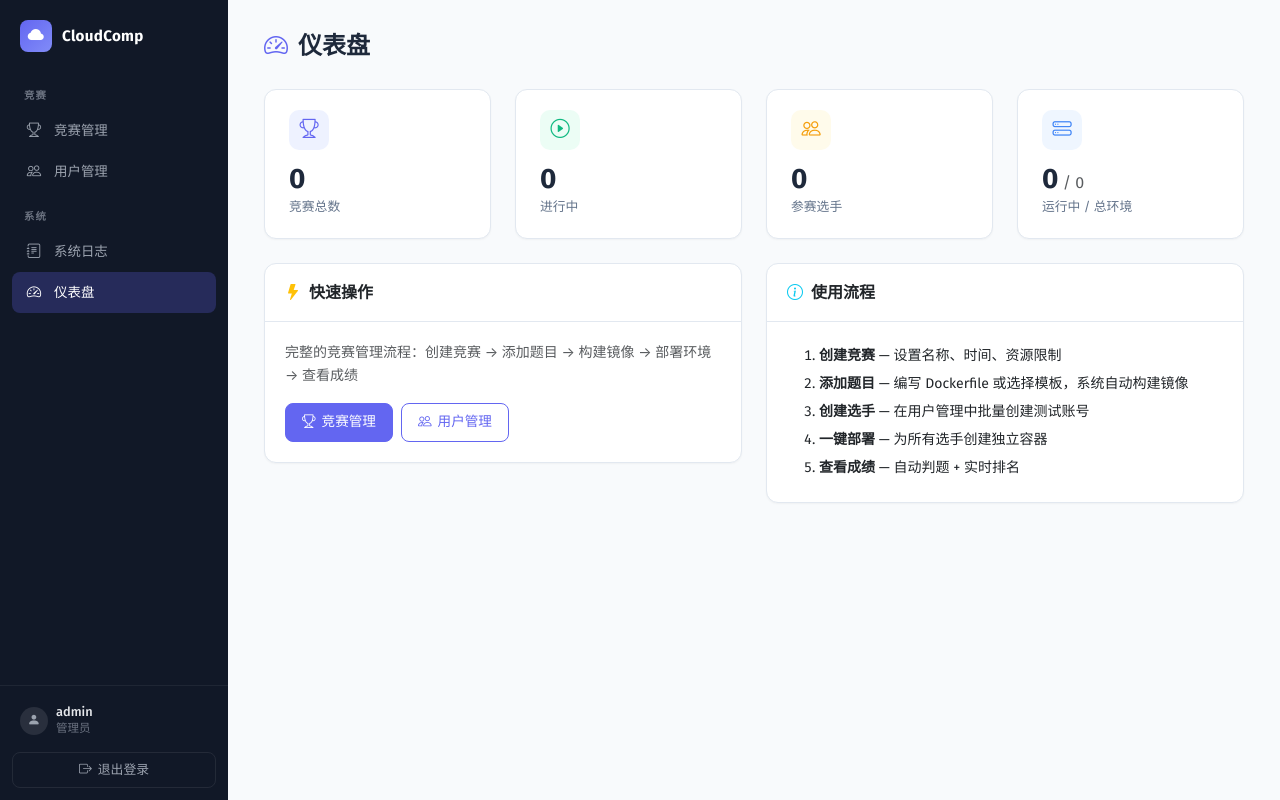
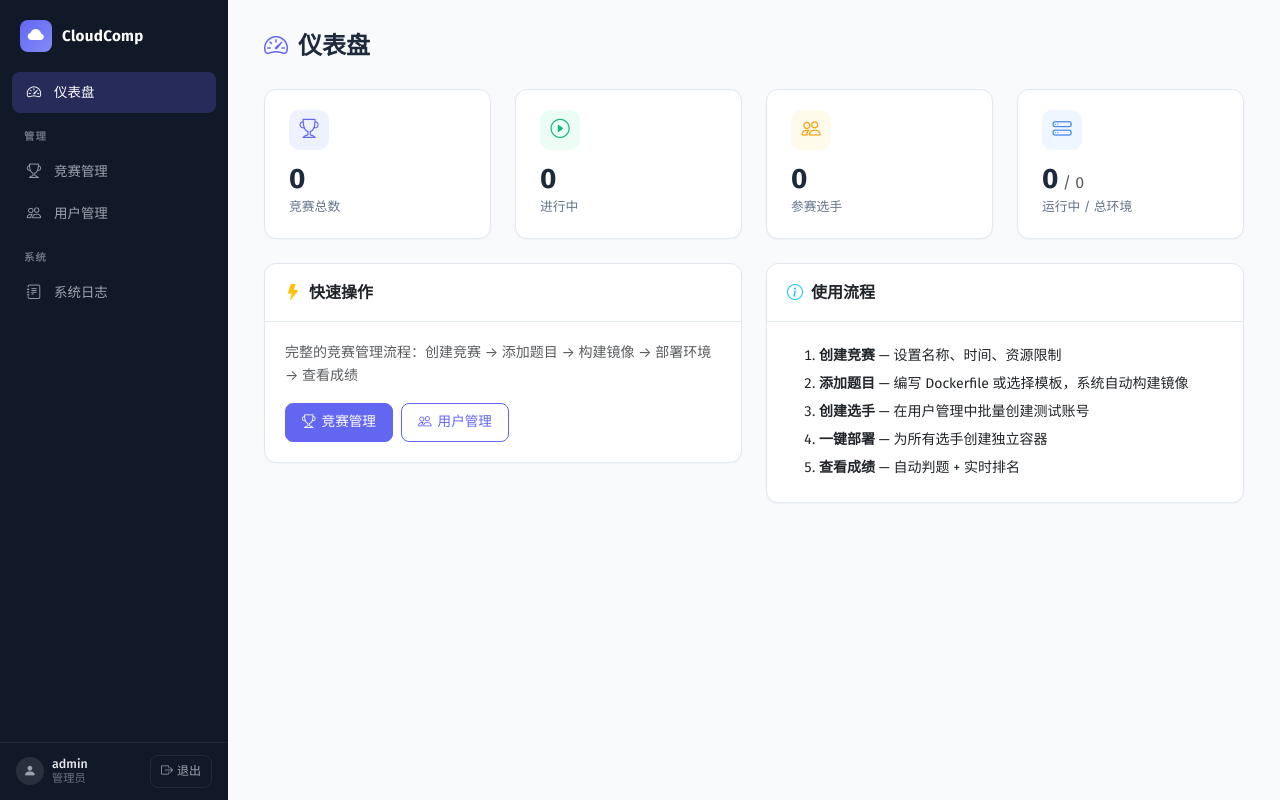
Before and after one commit to Memories-white/competition-platform, a Flask app: page /admin/ in a window 1280 px wide. Run offline with Flask 3, Linux system fonts and the light colour scheme; the visitor is signed in with stand-in values (Sample User, id 1); data comes from the database, SQL or seed files in the repository; data that the repository does not hold is empty; some libraries are stand-ins or nearby versions.

Commit message:
修复侧边栏布局：用户信息与退出按钮水平排列，仪表盘置顶
- 侧边栏底部改为 flex 横排：头像+用户名在左，退出按钮在右
- 导航顺序调整：仪表盘 → 竞赛管理 → 用户管理 → 系统日志
- 退出按钮文案精简为「退出」

```diff
--- a/static/css/style.css
+++ b/static/css/style.css
@@ -99,28 +99,41 @@
 .sidebar-nav .nav-item i { width: 20px; text-align: center; font-size: .9rem; }
 .sidebar-bottom {
     flex-shrink: 0;
-    padding: 12px;
+    display: flex; align-items: center; gap: 8px;
+    padding: 12px 16px;
     border-top: 1px solid rgba(255,255,255,.06);
 }
 .sidebar-user {
     display: flex; align-items: center; gap: 8px;
-    padding: 6px 8px; margin-bottom: 8px;
-    font-size: .8rem; color: #9CA3AF;
+    flex: 1; min-width: 0;
+    font-size: .78rem; color: #9CA3AF;
 }
 .sidebar-user .avatar {
     width: 28px; height: 28px; border-radius: 50%;
     background: rgba(255,255,255,.1);
+    flex-shrink: 0;
     display: flex; align-items: center; justify-content: center;
     font-size: .8rem;
 }
+.sidebar-user .user-meta {
+    min-width: 0;
+    line-height: 1.3;
+}
+.sidebar-user .user-name {
+    color: #E5E7EB; font-weight: 500;
+    white-space: nowrap; overflow: hidden; text-overflow: ellipsis;
+}
+.sidebar-user .user-role { font-size: .7rem; color: #6B7280; }
 .sidebar-bottom .btn-logout {
-    display: flex; align-items: center; justify-content: center; gap: 6px;
-    width: 100%; padding: 7px;
+    flex-shrink: 0;
+    display: flex; align-items: center; justify-content: center; gap: 4px;
+    padding: 6px 10px;
     border: 1px solid rgba(255,255,255,.08);
     border-radius: var(--radius-sm);
     background: transparent; color: #9CA3AF;
-    font-size: .8rem; text-decoration: none;
+    font-size: .75rem; text-decoration: none;
     transition: all var(--t-fast);
+    white-space: nowrap;
 }
 .sidebar-bottom .btn-logout:hover {
     color: #F9FAFB; background: rgba(255,255,255,.05);
--- a/templates/base.html
+++ b/templates/base.html
@@ -24,7 +24,12 @@
 
     <nav class="sidebar-nav">
     {% if current_user.role == 'admin' %}
-        <div class="nav-label">竞赛</div>
+        <a class="nav-item {{ 'active' if request.path == '/admin/' else '' }}"
+           href="{{ url_for('admin.dashboard') }}">
+            <i class="bi bi-speedometer2"></i> 仪表盘
+        </a>
+
+        <div class="nav-label">管理</div>
         <a class="nav-item {{ 'active' if request.path.startswith('/admin/') and 'competition' in request.path and 'logs' not in request.path else '' }}"
            href="{{ url_for('admin.competitions') }}">
             <i class="bi bi-trophy"></i> 竞赛管理
@@ -38,10 +43,6 @@
         <a class="nav-item {{ 'active' if request.path.startswith('/admin/logs') else '' }}"
            href="{{ url_for('admin.logs') }}">
             <i class="bi bi-journal-text"></i> 系统日志
-        </a>
-        <a class="nav-item {{ 'active' if request.path == '/admin/' else '' }}"
-           href="{{ url_for('admin.dashboard') }}">
-            <i class="bi bi-speedometer2"></i> 仪表盘
         </a>
     {% else %}
         <div class="nav-label">比赛</div>
@@ -59,13 +60,13 @@
     <div class="sidebar-bottom">
         <div class="sidebar-user">
             <div class="avatar"><i class="bi bi-person-fill"></i></div>
-            <div>
-                <div style="color:#E5E7EB;font-weight:500;line-height:1.2;">{{ current_user.username }}</div>
-                <div style="font-size:.72rem;color:#6B7280;">{{ '管理员' if current_user.role=='admin' else current_user.team_name or '选手' }}</div>
+            <div class="user-meta">
+                <div class="user-name">{{ current_user.username }}</div>
+                <div class="user-role">{{ '管理员' if current_user.role=='admin' else current_user.team_name or '选手' }}</div>
             </div>
         </div>
         <a href="{{ url_for('auth.logout') }}" class="btn-logout">
-            <i class="bi bi-box-arrow-right"></i> 退出登录
+            <i class="bi bi-box-arrow-right"></i> 退出
         </a>
     </div>
 </aside>
```
